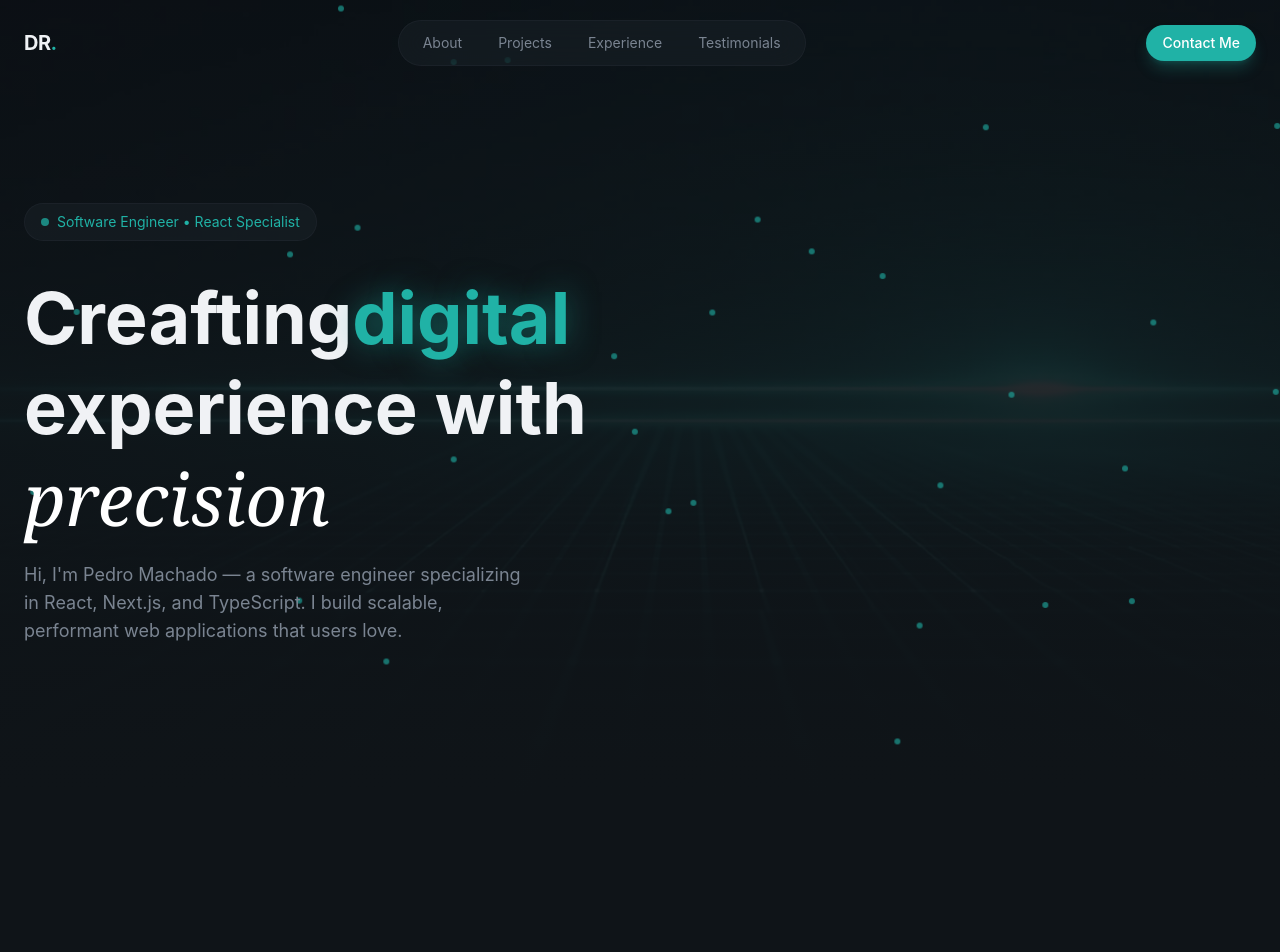
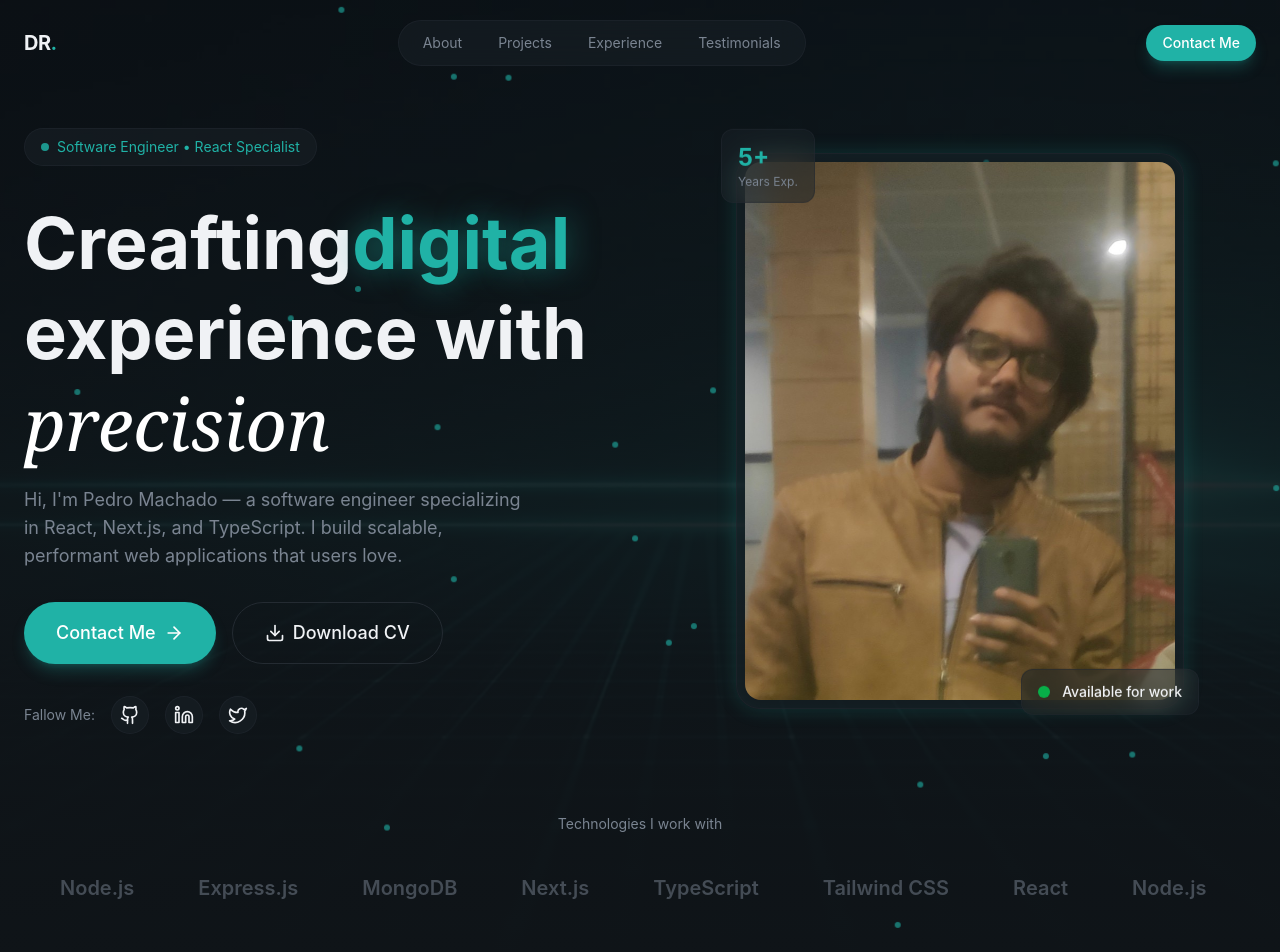
Before and after one commit to DanishRajawat09/Dev-Portfolio, a React (Vite) app: page / in a window 1280 px wide. Shown: the top 952 px of the page. Before the commit the page ends 800 px from the top, so only its background shows below. Built offline with nearby package versions, Linux system fonts and the light colour scheme.

Commit message:
hero section done skill infinite slider done

```diff
--- /dev/null
+++ b/src/components/AnimatedBorderButton.jsx
@@ -0,0 +1,33 @@
+import { Download } from "lucide-react";
+import React from "react";
+
+const AnimatedBorderButton = () => {
+  return (
+    <button className="relative bg-transparent border border-border text-foreground hover:border-primary/50 transition-all duration-1000 focus:outline-none focus-visible:ring-2 focus-visible:ring-primary focus-visible:ring-offset-2 disabled:opacity-50 disabled:cursor-not-allowed group px-8 py-4 text-lg font-medium rounded-full overflow-visible animate-border">
+      <svg
+        className="absolute left-0 top-0 w-full h-full pointer-events-none download-cv-border"
+        viewBox="0 0 200 60"
+        preserveAspectRatio="none"
+        style={{ overflow: "visible" }}
+      >
+        <path
+          d="M 30,1 A 29,29 0 0 0 1,30 L 1,30 A 29,29 0 0 0 30,59 L 170,59 A 29,29 0 0 0 199,30 L 199,30 A 29,29 0 0 0 170,1 Z"
+          fill="none"
+          stroke="var(--color-primary)"
+          strokeWidth="2"
+          strokeDasharray="400 550"
+          strokeDashoffset="400"
+          strokeLinecap="round"
+          strokeLinejoin="round"
+          className="animated-border-path"
+        />
+      </svg>
+      <span className="relative z-10 flex items-center justify-center gap-2">
+        <Download  className="w-5 h-5"/>
+        Download CV
+      </span>
+    </button>
+  );
+};
+
+export default AnimatedBorderButton;
--- a/src/index.css
+++ b/src/index.css
@@ -141,4 +141,72 @@
   .animation-delay-800 {
     animation-delay: 800ms;
   }
+
+  @keyframes animated-border {
+    0% {
+      stroke-dashoffset: 400;
+    }
+    100% {
+      stroke-dashoffset: -550;
+    }
+  }
+
+.group:hover .animated-border-path {
+  animation: animated-border 1.5s linear infinite ;
+  -webkit-animation: animated-border 1.5s linear infinite ;
 }
+
+  .animate-border:hover {
+    background-color: color-mix(in srgb, #26c4b8 15%, transparent);
+    backdrop-filter: blur(16px);
+    box-shadow: 0 0 20px color-mix(in srgb, #26c4b8 20%, transparent);
+  }
+
+.glow-border {
+  box-shadow: 0 0 20px
+  color-mix(in srgb, var(--color-primary) 20%, transparent) , inset 0 0 20px color-mix(in srgb, var(--color-primary) 5%, transparent);
+}
+
+@keyframes float {
+  0%,
+  100% {
+    transform: translateY(0);
+    -webkit-transform: translateY(0);
+    -moz-transform: translateY(0);
+    -ms-transform: translateY(0);
+    -o-transform: translateY(0);
+}
+50% {
+  transform: translateY(-10px);
+  -webkit-transform: translateY(-10px);
+  -moz-transform: translateY(-10px);
+  -ms-transform: translateY(-10px);
+  -o-transform: translateY(-10px);
+}
+}
+.animate-float {
+  animation: float 4s ease-in-out infinite;
+  -webkit-animation: float 4s ease-in-out infinite;
+}
+
+@keyframes marquee {
+  0% {
+    transform: translateX(0);
+    -webkit-transform: translateX(0);
+    -moz-transform: translateX(0);
+    -ms-transform: translateX(0);
+    -o-transform: translateX(0);
+}
+100% {
+  transform: translateX(-50%);
+  -webkit-transform: translateX(-50%);
+  -moz-transform: translateX(-50%);
+  -ms-transform: translateX(-50%);
+  -o-transform: translateX(-50%);
+}
+}
+.animate-marquee {
+  animation: marquee 30s linear infinite;
+  -webkit-animation: marquee 30s linear infinite;
+}
+}
--- a/src/sections/Hero.jsx
+++ b/src/sections/Hero.jsx
@@ -1,4 +1,17 @@
 import React, { useMemo } from "react";
+import Button from "../components/Button.jsx";
+import { ArrowRight, Download, Github, Linkedin, Twitter } from "lucide-react";
+import AnimatedBorderButton from "../components/AnimatedBorderButton.jsx";
+
+const skills = [
+  "React",
+  "Node.js",
+  "Express.js",
+  "MongoDB",
+  "Next.js",
+  "TypeScript",
+  "Tailwind CSS"
+]
 
 const Hero = () => {
   const dots = useMemo(() => {
@@ -72,8 +85,77 @@ const Hero = () => {
                 applications that users love.
               </p>
             </div>
+            {/* CTA's  */}
+            <div className="flex flex-wrap gap-4 animation-fade-in animation-delay-300">
+              <Button size="lg">
+                Contact Me <ArrowRight className="w-5 h-5" />
+              </Button>
+              <AnimatedBorderButton />
+            </div>
+            {/* Social Links  */}
+            <div className="flex items-center gap-4 animation-fade-in animation-delay-400">
+              <span className="text-sm text-muted-foreground  ">
+                Fallow Me:
+              </span>
+              {[
+                { icon: Github, href: "#" },
+                { icon: Linkedin, href: "#" },
+                { icon: Twitter, href: "#" },
+              ].map((social, i) => (
+                <a
+                  className="p-2 rounded-full glass hover:bg-primary/10 hover:text-primary transition-all duration-300"
+                  href={social.href}
+                  key={i}
+                >
+                  {" "}
+                  {<social.icon className="w-5 h-5" />}
+                </a>
+              ))}
+            </div>
           </div>
           {/* right */}
+          <div className="relative animation-fade-in animation-delay-300">
+            {/* Profile Image */}
+            <div className="relative max-w-md mx-auto">
+              <div className="absolute inset-0 rounded-3xl bg-gradient-to-bg from-primary/30 via-transparent to-primary/10 blur-2xl animate-pulse" />
+              <div className="relative glass rounded-3xl p-2 glow-border">
+                <img
+                  src="/profile.jpg"
+                  alt="Danish Rajawat"
+                  className="w-full aspect-[4/5] object-cover rounded-2xl"
+                />
+                {/* Floating badge */}
+                <div className="absolute -bottom-4 -right-4 glass rounded-xl px-4 py-3 animate-float">
+                  <div className="flex items-center gap-3">
+                    <div className="w-3 h-3 bg-green-500 rounded-full animate-pulse" />
+                    <span className="text-sm font-medium">
+                      Available for work
+                    </span>
+                  </div>
+                </div>
+                {/* States Badge */}
+                <div className="absolute -top-4 -left-4 glass rounded-xl px-4 py-3 animate-float animation-delay-500 ">
+                  <div className="text-2xl font-bold text-primary">5+</div>
+                  <div className="text-xs text-muted-foreground">Years Exp.</div>
+                </div>
+              </div>
+            </div>
+          </div>
+        </div>
+
+        {/* Skills Section */}
+        <div className="mt-20 animation-fade-in animation-delay-600">
+          <p className="text-sm text-muted-foreground mb-6 text-center">Technologies I work with</p>
+          <div className="relative overflow-hidden">
+            <div className="flex animate-marquee  ">
+            {[...skills , ...skills].map((skill , i) =>(
+              <div key={i} className="shrink-0 px-8 py-4">
+                <span className="text-xl font-semibold text-muted-foreground/50 hover:text-muted-foreground transition-colors">{skill}</span>
+              </div>
+            )
+            )}
+            </div>
+          </div>
         </div>
       </div>
     </section>
```
Also changed, not shown: public/profile.jpg (added).
